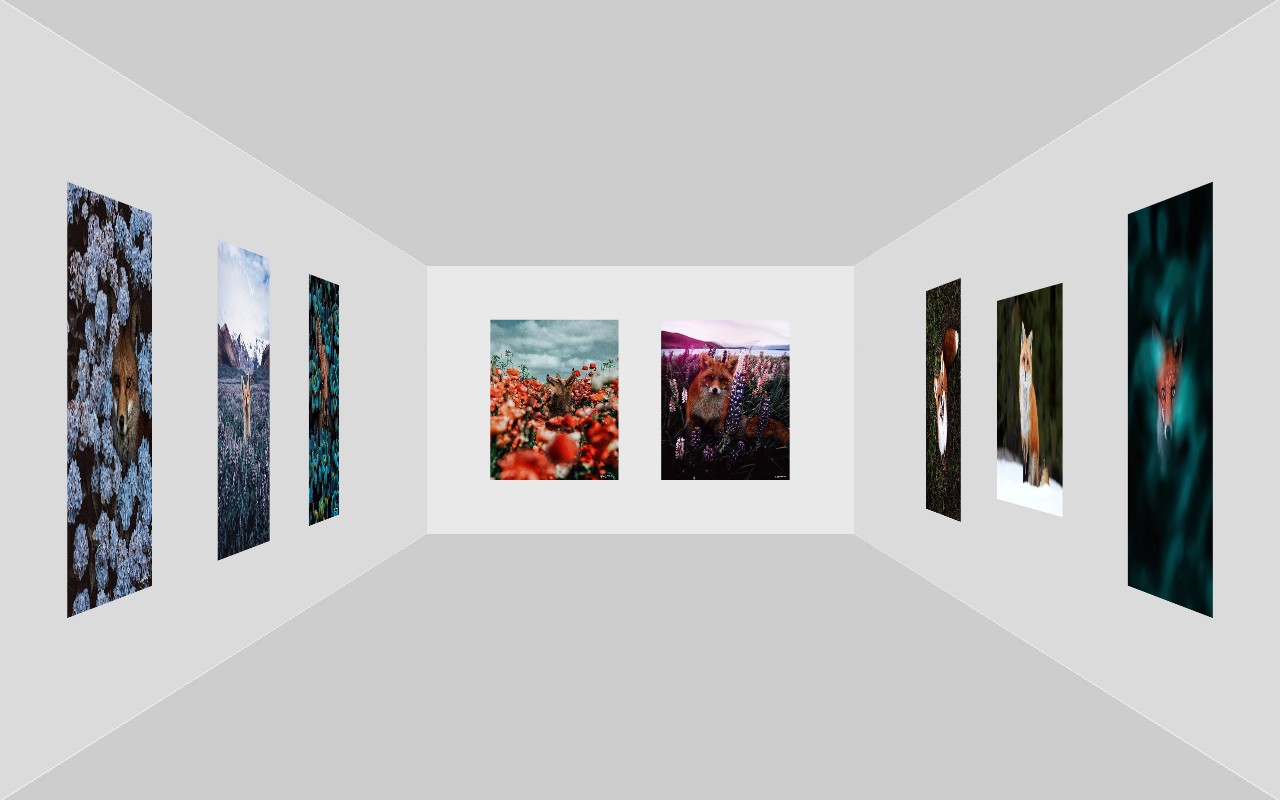
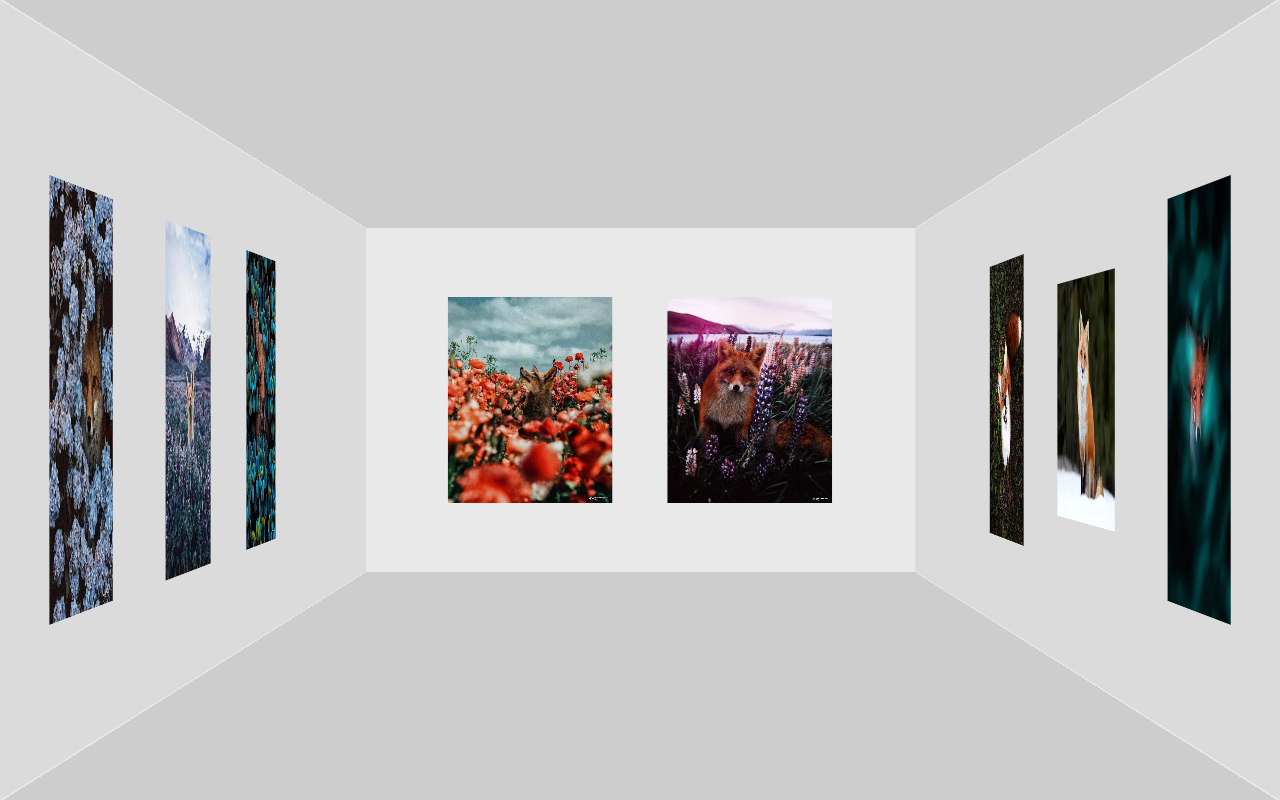
Before and after one commit to radianika/GalleryRoom, a website: page src/index.html in a window 1280 px wide. Drawn offline with nearby package versions, Linux system fonts and the light colour scheme; files that its build step writes are made by us from their sources.

Commit message:
monor fix
del console.log,  js-class=>id

```diff
--- a/src/index.html
+++ b/src/index.html
@@ -4,12 +4,15 @@
 <head>
 	<meta charset="UTF-8">
 	<title>Fox-gallery</title>
+	<meta name="viewport" content="width=device-width, initial-scale=1">
+
 	<link rel="stylesheet" type="text/css" href="css/main.css">
 
 </head>
 
 <body>
-	<div class="room js-room">
+<!-- /room -->
+	<div class="room" id="room">
 		<div class="room__wall" id="move-bg">
 			<img class="room__img" src="images/item-1.jpg" alt="Some fox" />
 			<img class="room__img" src="images/item-2.jpg" alt="Some fox" />
--- a/src/js/main.js
+++ b/src/js/main.js
@@ -1,5 +1,6 @@
-		var room = document.querySelector('.js-room');
+		var room = document.querySelector('#room');
 		document.body.addEventListener("mousemove", function(e) {
+			if(!room) return;
 			let roomCenterX = room.offsetLeft + (room.offsetWidth / 2);
 			let roomCenterY = room.offsetTop + (room.offsetHeight / 2)
 			let mousePosX = e.clientX;
@@ -7,7 +8,6 @@
 			let diffX = mousePosX - roomCenterX;
 			let diffY = mousePosY - roomCenterY;
 			if (diffX != 0 || diffY != 0) {
-				console.log(diffX);
 				room.setAttribute('style', "transform: rotate3d(0,1,0, " + (diffX) / 200 + "deg) rotate3d(1,0,0," + (-1 * diffY) / 200 + "deg)");
 			}
 		});
--- a/src/sass/main.scss
+++ b/src/sass/main.scss
@@ -4,24 +4,27 @@
 	box-sizing: border-box;
 }
 
-$walls: #dadada;
+$side-walls: #dbdbdb;
+$main-wall: #e9e9e9;
+
+
 body {
 	background-color: #cdcdcd;
 }
-
+//room
 .room {
 	position: absolute;
 	width: 100vw;
 	height: 100vh;
 	transform-style: preserve-3d;
-	perspective: 2000px;
+	perspective: 3000px;
 }
 
 .room__wall {
 	width: 100vw;
 	height: 100vh;
-	background: #e9e9e9;
-	box-shadow: 0 0 0 2px #e9e9e9;
+	background: $main-wall;
+	box-shadow: 0 0 0 2px $main-wall;
 	transform: translate3d(0, 0, -4000px) rotate3d(1, 0, 0, 0.1deg) rotate3d(1, 0, 0, 0deg);
 	position: absolute;
 	display: flex;
@@ -36,7 +39,7 @@ body {
 	transform-origin: 0 50%;
 	width: 4000px;
 	height: 100vh;
-	background: #dbdbdb;
+	background: $side-walls;
 }
 
 .room__wall--right {
@@ -46,7 +49,7 @@ body {
 	transform-origin: 100% 50%;
 	width: 4000px;
 	height: 100vh;
-	background: #dbdbdb;
+	background: $side-walls;
 }
 
 .room__img {
```
Also changed, not shown: build/css/main.css, build/index.html, build/js/main.js.
